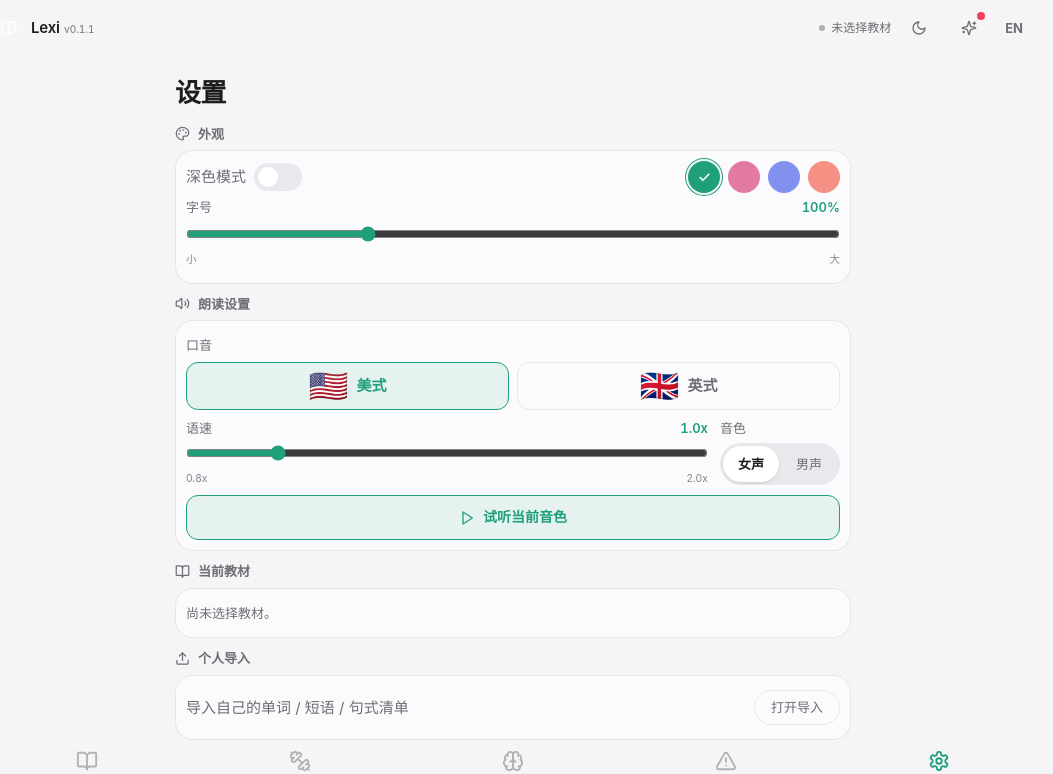
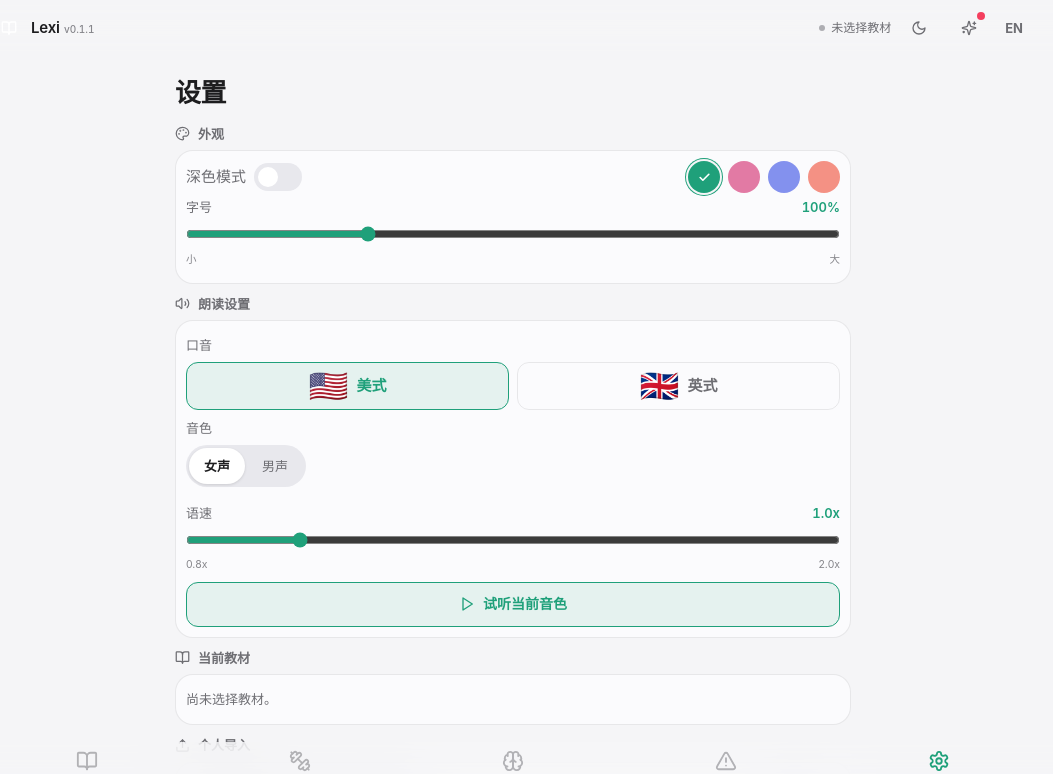
Before and after one commit to irkythedev/lexi, a React (Vite) app: page /settings in a window 1280 px wide. Shown: the top 774 px of the page, without its empty margins (127-1180 px from the left). Built offline with nearby package versions, Linux system fonts and the light colour scheme; no server answers.

Commit message:
Revert "feat: rate slider + voice gender on one row in settings"
This reverts commit 969e2a3bc75556d85cac2252aa14c448e2bc8518.

```diff
--- a/src/views/SettingsView.tsx
+++ b/src/views/SettingsView.tsx
@@ -96,9 +96,12 @@ export default function SettingsView() {
             ))}
           </div>
         </div>
-        <div className="flex items-start gap-3 py-1">
-          <div className="flex-1 min-w-0">
-            <div className="mb-1 flex items-center justify-between text-[calc(13px*var(--type-scale))] text-[var(--color-text-2)]">
+        <div className="py-1">
+          <div className="mb-1.5 text-[calc(13px*var(--type-scale))] text-[var(--color-text-2)]">{t('voiceGender', locale)}</div>
+          <Segmented options={[{ value: 'female', label: t('genderFemale', locale) }, { value: 'male', label: t('genderMale', locale) }]} value={tts.gender} onChange={(v) => { setTts({ gender: v as 'female' | 'male' }); toast(v === 'female' ? t('toastGenderFemale', locale) : t('toastGenderMale', locale), 'info'); }} />
+        </div>
+        <div className="mt-2 py-1">
+          <div className="mb-1.5 flex items-center justify-between text-[calc(13px*var(--type-scale))] text-[var(--color-text-2)]">
             <span>{t('speed', locale)}</span>
             <span className="tnum font-semibold text-[var(--color-accent)]">{t('speedLabel', locale, { speed: dragRate.toFixed(1) })}</span>
           </div>
@@ -113,11 +116,6 @@ export default function SettingsView() {
             style={{ accentColor: 'var(--color-accent)' }}
           />
           <div className="mt-0.5 flex justify-between text-[calc(10.5px*var(--type-scale))] text-[var(--color-text-3)]"><span>{t('speedRangeMin', locale)}</span><span>{t('speedRangeMax', locale)}</span></div>
-          </div>
-          <div className="shrink-0" style={{ minWidth: '7rem' }}>
-            <div className="mb-1 text-[calc(13px*var(--type-scale))] text-[var(--color-text-2)]">{t('voiceGender', locale)}</div>
-            <Segmented options={[{ value: 'female', label: t('genderFemale', locale) }, { value: 'male', label: t('genderMale', locale) }]} value={tts.gender} onChange={(v) => { setTts({ gender: v as 'female' | 'male' }); toast(v === 'female' ? t('toastGenderFemale', locale) : t('toastGenderMale', locale), 'info'); }} />
-          </div>
         </div>
         {/* 试听当前口音 + 语速 */}
         <button onClick={preview} disabled={previewState === 'synthesizing'} className="press mt-1 flex w-full items-center justify-center gap-2 rounded-xl border border-[var(--color-accent)] bg-[var(--color-accent)]/10 py-2.5 text-[calc(14px*var(--type-scale))] font-semibold text-[var(--color-accent)] disabled:opacity-60">
```
Lines whose indentation alone changed are shown as unchanged.
